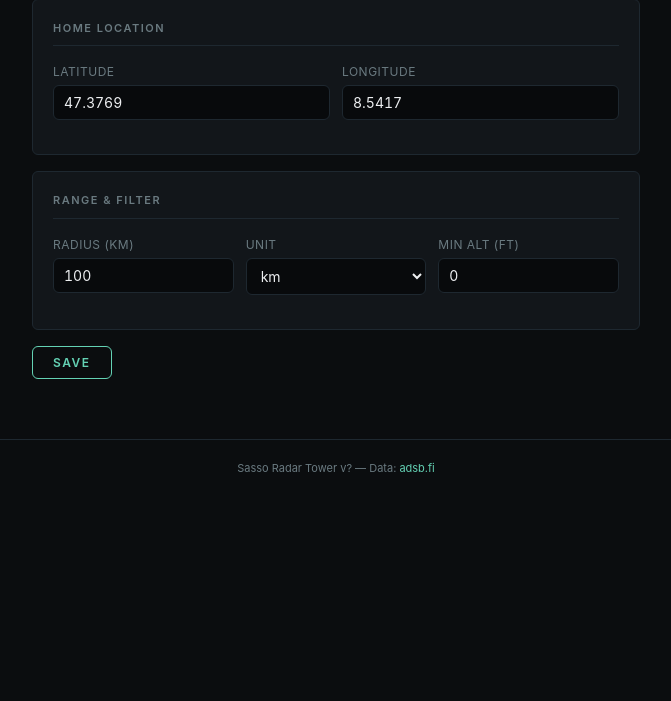
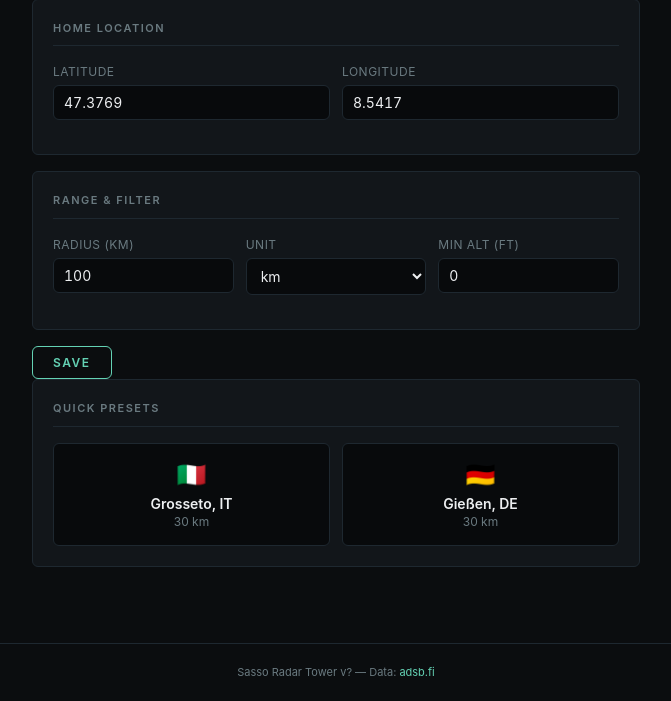
Before and after one commit to Lukasisnberg/Sasso_Radar_Tower, a Flask app: page /radar in a window 1280 px wide. Shown: the part 124-825 px from the top of the page, without its empty margins (304-975 px from the left). Before the commit the page ends 596 px from the top, so only its background shows below. Run offline with Flask 3, Linux system fonts and the light colour scheme.

Commit message:
Add quick-preset buttons for Grosseto and Gießen on radar settings page
Adds a "Quick Presets" card below the save button on the web portal's
radar settings page with one-tap location buttons:
- Grosseto, IT (42.7635°N, 11.1093°E, 30 km radius)
- Gießen, DE (50.5840°N, 8.6784°E, 30 km radius)

Clicking a preset fills lat/lon/radius and auto-submits the form,
so the live radar switches location immediately via the existing
live-reload mechanism.

Co-Authored-By: Claude Opus 4.6 <noreply@anthropic.com>

```diff
--- a/flugradar/web/templates/radar.html
+++ b/flugradar/web/templates/radar.html
@@ -52,4 +52,57 @@
     <button type="submit" class="btn">Save</button>
   </div>
 </form>
+
+<div class="card">
+  <h2>Quick Presets</h2>
+  <div class="preset-grid">
+    <button class="preset-btn" onclick="applyPreset(42.7635, 11.1093, 30, 'Grosseto')">
+      <span class="preset-icon">🇮🇹</span>
+      <span class="preset-name">Grosseto, IT</span>
+      <span class="preset-detail">30 km</span>
+    </button>
+    <button class="preset-btn" onclick="applyPreset(50.5840, 8.6784, 30, 'Gießen')">
+      <span class="preset-icon">🇩🇪</span>
+      <span class="preset-name">Gießen, DE</span>
+      <span class="preset-detail">30 km</span>
+    </button>
+  </div>
+</div>
+
+<style>
+.preset-grid {
+  display: grid;
+  grid-template-columns: 1fr 1fr;
+  gap: 12px;
+}
+.preset-btn {
+  display: flex;
+  flex-direction: column;
+  align-items: center;
+  padding: 16px 12px;
+  background: var(--input-bg);
+  border: 1px solid var(--border);
+  border-radius: var(--radius);
+  color: var(--text);
+  font-family: inherit;
+  cursor: pointer;
+  transition: border-color 0.15s ease, background 0.15s ease;
+}
+.preset-btn:hover {
+  border-color: var(--accent);
+  background: var(--bg-card);
+}
+.preset-icon { font-size: 24px; margin-bottom: 6px; }
+.preset-name { font-size: 14px; font-weight: 600; }
+.preset-detail { font-size: 12px; color: var(--text-muted); margin-top: 2px; }
+</style>
+
+<script>
+function applyPreset(lat, lon, radius, name) {
+  document.getElementById('home_lat').value = lat;
+  document.getElementById('home_lon').value = lon;
+  document.getElementById('radius_km').value = radius;
+  document.querySelector('form').submit();
+}
+</script>
 {% endblock %}
```
